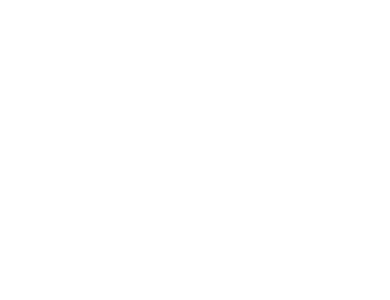
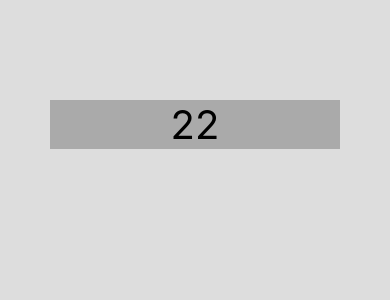
Before and after one commit to NicoleLatifi/TargetSum, a React Native app: screen / in a window 390 px wide. Shown: the top 300 px of the page. Built offline with nearby package versions, Linux system fonts and the light colour scheme.

Commit message:
feat: create Game component

```diff
--- a/App.js
+++ b/App.js
@@ -1,10 +1,11 @@
 import React, { Component } from 'react';
-import { StyleSheet,  View} from 'react-native';
+import { StyleSheet} from 'react-native';
+import Game from './src/components/Game';
 
 class App extends Component {
   render() {
     return (
-      <View style={StyleSheet.container}/>
+      <Game />
     );
   }
 }
--- /dev/null
+++ b/src/components/Game.js
@@ -0,0 +1,29 @@
+import React from 'react';
+
+import { StyleSheet, Text, View } from 'react-native';
+
+const Game = () => {
+  const target = 10 + Math.floor(40 * Math.random())
+
+  return (
+    <View style={styles.container}>
+      <Text style={styles.target}>{target}</Text>
+    </View>
+  );
+}
+
+const styles = StyleSheet.create({
+  container: {
+    backgroundColor: '#ddd',
+    flex: 1,
+    paddingTop: 100,
+  },
+  target: {
+    backgroundColor: '#aaa',
+    fontSize: 40,
+    marginHorizontal: 50,
+    textAlign: 'center',
+  }
+})
+
+export default Game;
```
